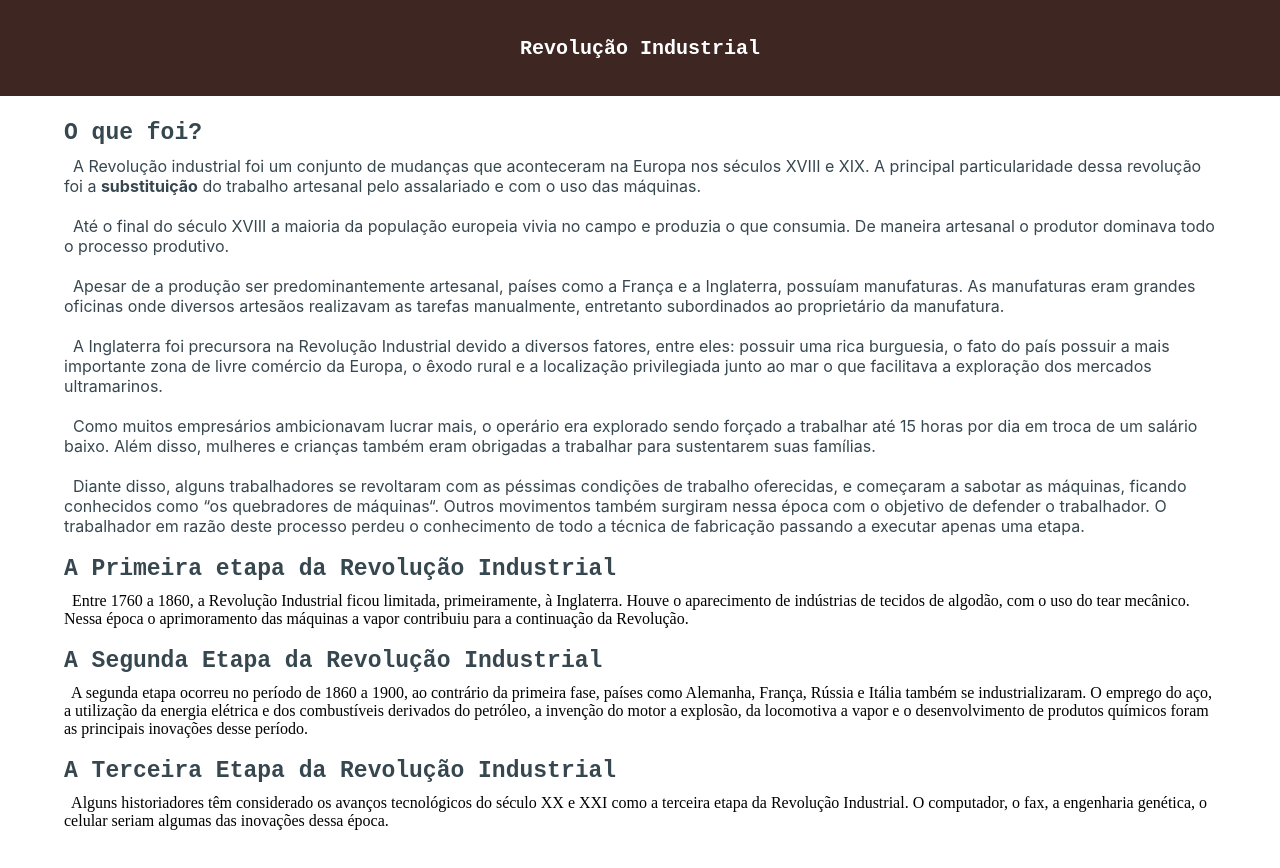
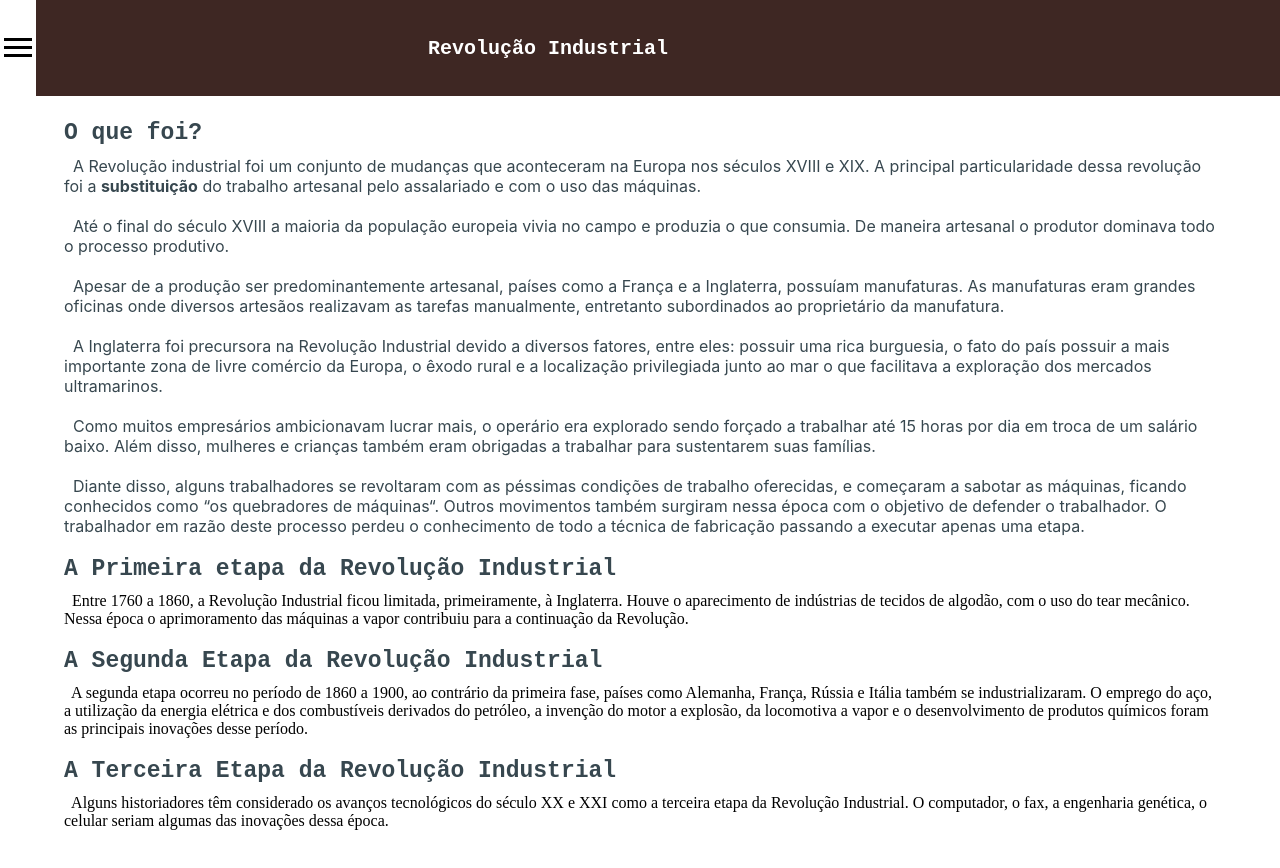
Before and after one commit to mateusisrael/revolucao_industrial, a plain HTML site: page index.html in a window 1280 px wide. Drawn offline with Linux system fonts and the light colour scheme.

Commit message:
criando menu

```diff
--- a/index.html
+++ b/index.html
@@ -10,12 +10,29 @@
 
 </head>
 <body>
+
+    <!-- HEADER -->
     <header>
-        <div>
+        <div id="cont_menu">
+            <img id="menu_icon" src="./img/baseline_menu_black_18dp.png">
+            <!-- <div id="teste"></div> -->
+        </div>
+        <!-- JS Menu -->
+
+
+        <script type="text/javascript" src="menu.js">
+        </script>
+
+
+        <div id="cont_H1">
             <h1 id="h_text">Revolução Industrial</h1>
         </div>
     </header>
+
+    <!-- MAIN -->
     <main>
+
+        <!-- TEXTO -->
         <div id="cont_text-lt">
             <h2>O que foi?</h1>
             <p id="revolucao_text">
@@ -62,22 +79,8 @@
             Industrial. O computador, o fax, a engenharia genética, o celular seriam algumas das inovações dessa época.
             </p>
         </div>
-
-
     </main>
 
 </body>
-<script>
 
-if ('serviceWorker' in navigator) {
-    navigator.serviceWorker.register('/sw.js')
-    .then(function () {
-        console.log('service worker registered');
-    })
-    .catch(function () {
-        console.warn('service worker failed');
-    });
-}
-
-</script>
 </html>
--- a/main.css
+++ b/main.css
@@ -3,12 +3,24 @@
 
     /* Header */
 header{
-    position: fixed;
+    position: absolute;
     width: 100%;
     height: 12vh;
     background-color: #3E2723/*#263238*/;
-    display: flex; justify-content: center;
-    align-items: center;
+    display: flex; flex-direction: row;
+}
+
+#cont_menu{
+    display: flex; justify-content: center; align-items: center;
+    background-color: white;
+
+}#menu_icon{
+    width: 36px;
+}
+#cont_H1{
+    width: 80%;
+    height: 100%;
+    display: flex; justify-content: center; align-items: center;
 }
 
 #h_text{
@@ -47,3 +59,10 @@ h2{
     font-size: 16px;
     margin-top: 3px;
 }
+
+/*#teste{
+    background-color: yellow;
+    width: 100%;
+    height: 100vh;
+    position: fixed;
+}*/
--- /dev/null
+++ b/menu.js
@@ -0,0 +1,20 @@
+// Definindo as funções e variáveis
+var menu = document.getElementById("menu_icon");
+var container = document.getElementById("cont_menu");
+
+function menuClicado() {
+	console.log("Menu CLICADO");
+
+	var menu_aberto = document.createElement("div");
+	container.appendChild(menu_aberto);
+	// Observação IMPORTANTE:
+	// 	cada click cria uma nova div. se clicarmos
+	//  mil vzs no menu serão criadas mil divs.
+	// 	preciso definir um limite.
+	// Estilizando a div criada na função
+	menu_aberto.style = "position: fixed; width: 190%; height: 200%; background-color: blue;";
+}
+
+
+// Quando Clicar-mos no MENU
+menu.addEventListener('click', menuClicado);
```
Also changed, not shown: sw.js (deleted, +0 -38 lines), img/baseline_menu_black_18dp.png (added).
